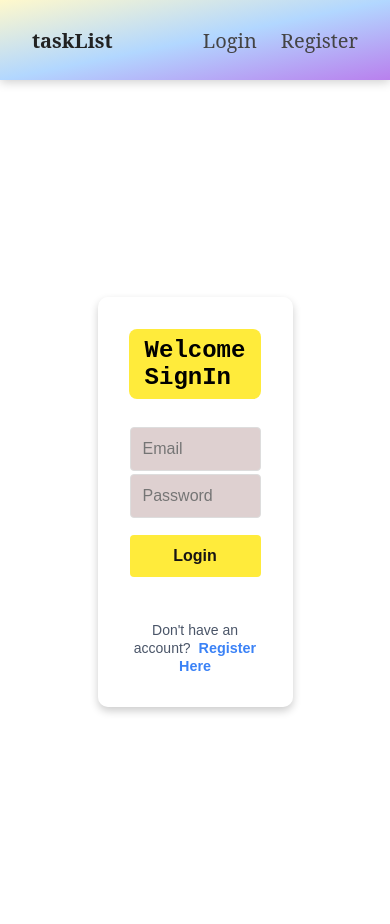
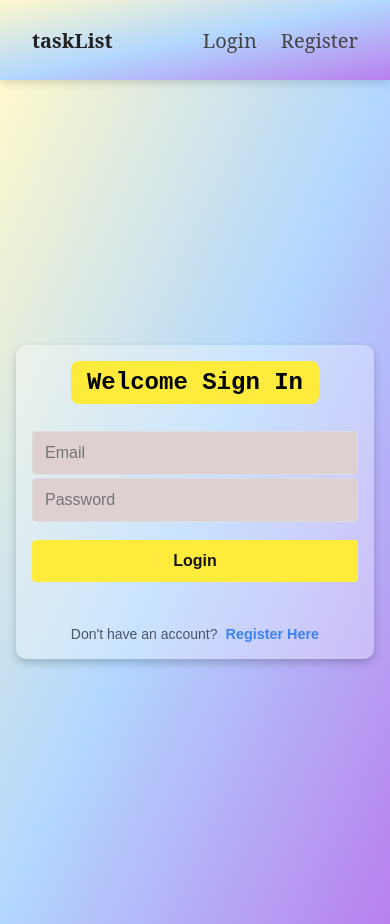
Before and after one commit to AndriesMathenjwa/Task-List-app, a Next.js app: page /login in a window 390 px wide. Built offline with nearby package versions, Linux system fonts and the light colour scheme; no server answers.

Commit message:
responsive to devices

```diff
--- a/src/app/login/loginPage.scss
+++ b/src/app/login/loginPage.scss
@@ -3,11 +3,13 @@
     display: flex;
     justify-content: center;
     align-items: center;
-    // background: linear-gradient(to bottom right, rgba(255, 223, 0, 0.2), rgba(0, 123, 255, 0.3), rgba(138, 43, 226, 0.6));
+    padding: 1rem;
+    background: linear-gradient(to bottom right, rgba(255, 223, 0, 0.2), rgba(0, 123, 255, 0.3), rgba(138, 43, 226, 0.6));
 }
 
 .login-box {
-    width: 50%;
+    width: 100%;
+    max-width: 400px;
     border-radius: 10px;
     background-color: rgba(255, 255, 255, 0.3);
     box-shadow: 0 4px 8px rgba(0, 0, 0, 0.2);
@@ -33,18 +35,17 @@
     color: #000;
 }
 
-    @media (max-width: 890px) {
-        .login-title {
-            font-size: 1.8rem;
-        }
+@media (max-width: 890px) {
+    .login-title {
+        font-size: 1.8rem;
+    }
 }
 
 .login-form {
     display: flex;
     flex-direction: column;
-    width: 50%;
+    width: 100%;
     margin: 1.5rem auto;
-
 
     input {
         padding: 0.75rem;
@@ -98,31 +99,25 @@
                 text-decoration: underline;
             }
         }
+
         @media (max-width: 675px) {
             .register-link {
                 font-size: 0.9rem;
-                }
+            }
         }
     }
 }
 
-
-
-@media (max-width: 890px) {
-    .login-form {
-        width: 100%;
-    }
-
-    .login-title {
-        font-size: 1.8rem;
-    }
-}
 @media (max-width: 670px) {
-    .login-form {
-        width: 100%;
+    .login-box {
+        padding: 1rem;
     }
 
     .login-title {
         font-size: 1.5rem;
     }
+
+    .login-form {
+        width: 100%;
+    }
 }
--- a/src/app/login/page.tsx
+++ b/src/app/login/page.tsx
@@ -1,6 +1,6 @@
 "use client";
 import Link from "next/link";
-import { REGISTER_ROUTE, PROFILE_ROUTE, HOME_ROUTE } from "@/constants/routes";
+import { REGISTER_ROUTE, HOME_ROUTE } from "@/constants/routes";
 import "./loginPage.scss";
 import { useState } from "react";
 import { signInWithEmailAndPassword } from "firebase/auth";
@@ -9,7 +9,6 @@ import { auth } from "@/services/firebase";
 
 const Login = () => {
     const router = useRouter();
-
     const [formData, setFormData] = useState({
         email: "",
         password: ""
@@ -32,13 +31,11 @@ const handleSubmit = (e: React.FormEvent) => {
             });
     };
 
-
-// console.log("verify ", auth.config);
     return (
         <div className="login-container">
             <div className="login-box">
                 <div className="login-header">
-                    <span className="login-title">Welcome SignIn</span>
+                    <span className="login-title">Welcome Sign In</span>
                 </div>
                 <form className="login-form" onSubmit={handleSubmit}>
                     <input
@@ -70,6 +67,6 @@ const handleSubmit = (e: React.FormEvent) => {
             </div>
         </div>
     );
-}
+};
 
 export default Login;
--- a/src/app/profile/profilePage.scss
+++ b/src/app/profile/profilePage.scss
@@ -7,7 +7,8 @@
 }
 
 .login-box {
-    width: 50%;
+    width: 90%;
+    max-width: 600px;
     border-radius: 10px;
     background-color: rgba(255, 255, 255, 0.3);
     box-shadow: 0 4px 8px rgba(0, 0, 0, 0.2);
@@ -37,7 +38,7 @@
 .login-form {
     display: flex;
     flex-direction: column;
-    width: 80%;
+    width: 100%;
     margin: 1.5rem auto;
 
     input {
@@ -125,3 +126,32 @@
         }
     }
 }
+
+@media (max-width: 768px) {
+    .login-title {
+        font-size: 1.5rem;
+    }
+
+    .login-form input {
+        font-size: 0.9rem;
+    }
+
+    .login-box {
+        padding: 1rem;
+    }
+}
+
+@media (max-width: 480px) {
+    .login-title {
+        font-size: 1.25rem;
+    }
+
+    .login-form input {
+        font-size: 0.85rem;
+        padding: 0.5rem;
+    }
+
+    button {
+        font-size: 0.9rem;
+    }
+}
--- a/src/app/register/registerPage.scss
+++ b/src/app/register/registerPage.scss
@@ -7,7 +7,8 @@
 }
 
 .register-box {
-    width: 50%;
+    width: 90%;
+    max-width: 500px;
     border-radius: 10px;
     background-color: rgba(255, 255, 255, 0.3);
     box-shadow: 0 4px 8px rgba(0, 0, 0, 0.2);
@@ -21,7 +22,8 @@
     display: flex;
     align-items: center;
     justify-content: center;
-    height: 7rem;
+    height: auto;
+    margin-bottom: 1rem;
 }
 
 .register-title {
@@ -33,16 +35,11 @@
     border-radius: 0.5rem;
     color: #000;
 }
-@media (max-width: 810px) {
-    .register-title {
-        font-size: 1rem;
-    }
-}
 
 .register-form {
     display: flex;
     flex-direction: column;
-    width: 80%;
+    width: 100%;
     margin: 1.5rem auto;
 
     input {
@@ -92,9 +89,38 @@
             font-size: 1rem;
             margin-left: 0.25rem;
             cursor: pointer;
+
             &:hover {
                 text-decoration: underline;
             }
         }
     }
 }
+
+@media (max-width: 900px) {
+    .register-title {
+        font-size: 1.5rem;
+    }
+
+    .register-box {
+        padding: 1.5rem;
+    }
+}
+
+@media (max-width: 600px) {
+    .register-title {
+        font-size: 1.2rem;
+    }
+
+    .register-form {
+        width: 100%;
+    }
+
+    .register-footer-text {
+        font-size: 0.75rem;
+    }
+
+    button {
+        font-size: 0.9rem;
+    }
+}
--- a/src/components/TaskForm.tsx
+++ b/src/components/TaskForm.tsx
@@ -1,7 +1,6 @@
 "use client";
 import React, { useEffect, useState } from 'react';
-import "./taskForm.scss"
-
+import "./taskForm.scss";
 
 interface TaskData {
     category: string;
```
Also changed, not shown: src/app/homePage.scss (+50 -17 lines), src/app/page.tsx (+54 -22 lines), src/app/profile/page.tsx (+12 -5 lines), src/components/taskForm.scss (+8 -1 lines). Lines whose indentation alone changed are shown as unchanged.
